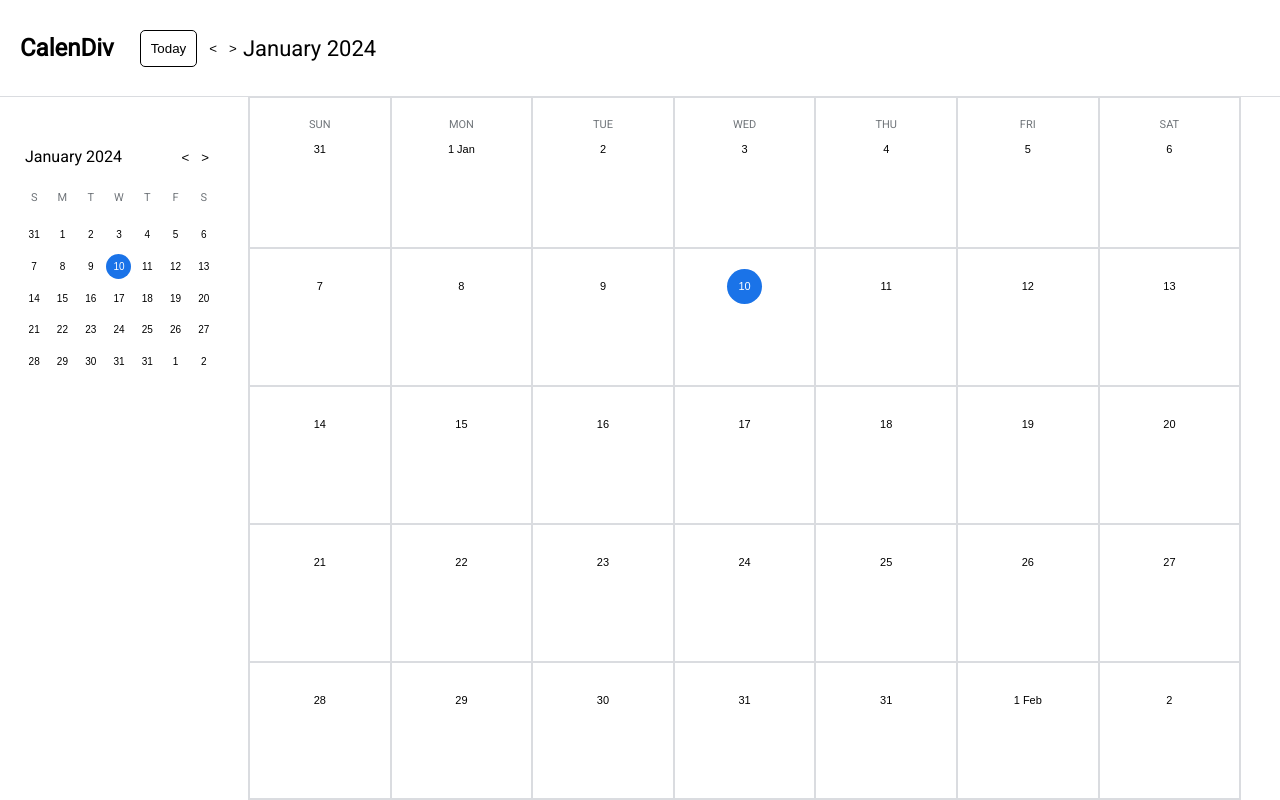
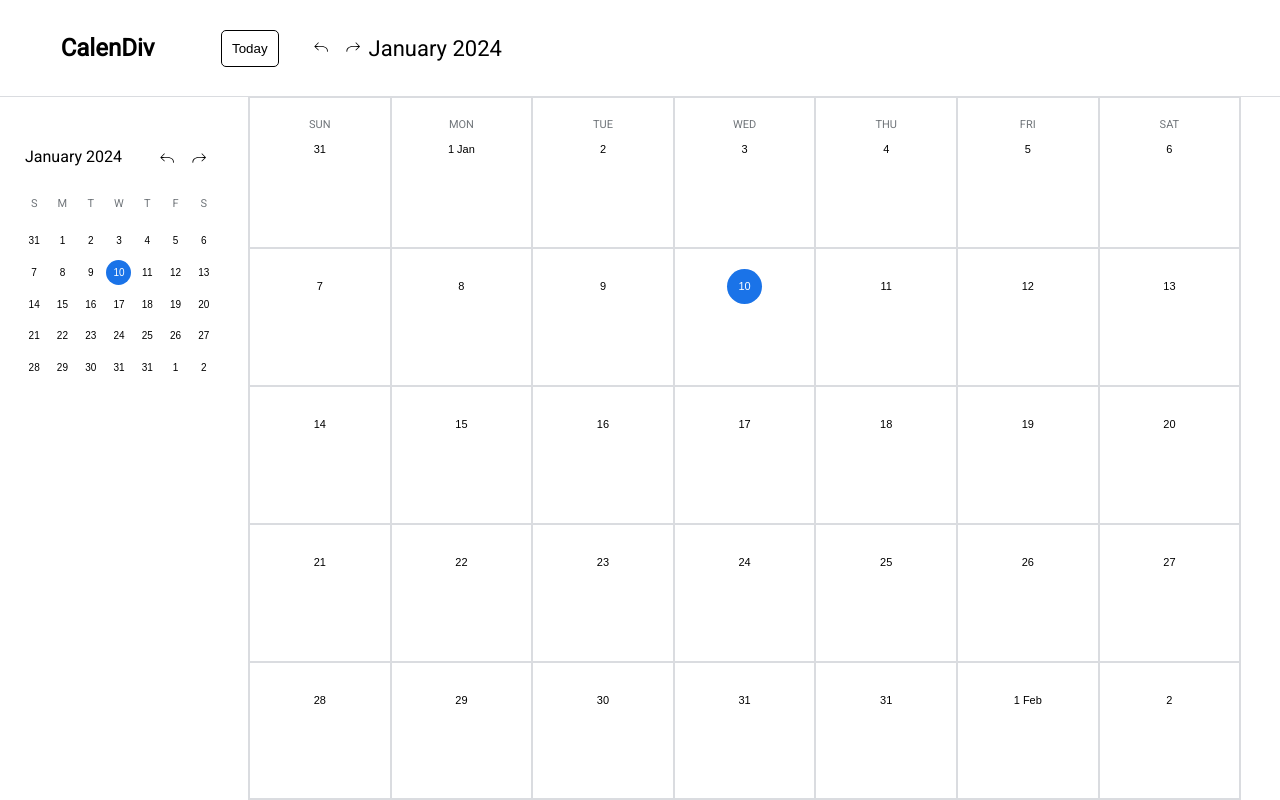
Before and after one commit to h-zahar/calendiv-react, a React (Vite) app: page / in a window 1280 px wide. Built offline with nearby package versions, Linux system fonts and the light colour scheme.

Commit message:
Inserted Icons

```diff
--- a/src/components/Calendar.tsx
+++ b/src/components/Calendar.tsx
@@ -14,6 +14,8 @@ import {
 } from "date-fns";
 import { useState } from "react";
 import EventDialog from "./EventDialog";
+import PrevIcon from "./PrevIcon";
+import NextIcon from "./NextIcon";
 
 const Calendar = ({
   viewDate,
@@ -119,7 +121,7 @@ const Calendar = ({
                     borderRadius: "5px",
                   }}
                 > */}
-              {"<"}
+              <PrevIcon />
               {/* </p> */}
             </button>
 
@@ -131,7 +133,7 @@ const Calendar = ({
                 cursor: "pointer",
               }}
             >
-              {">"}
+              <NextIcon />
             </button>
           </div>
         </div>
--- a/src/components/Header.tsx
+++ b/src/components/Header.tsx
@@ -1,4 +1,6 @@
 import { addMonths, format, subMonths } from "date-fns";
+import PrevIcon from "./PrevIcon";
+import NextIcon from "./NextIcon";
 
 const Header = ({
   viewDate,
@@ -18,8 +20,8 @@ const Header = ({
         height: "100%",
       }}
     >
-      <div>
-        <h2>CalenDiv</h2>
+      <div style={{ minWidth: 175 }}>
+        <h2 style={{ textAlign: "center" }}>CalenDiv</h2>
       </div>
       <div style={{ flex: 1, marginLeft: 20 }}>
         <div
@@ -31,6 +33,7 @@ const Header = ({
               border: "none",
               background: "transparent",
               cursor: "pointer",
+              marginRight: 20,
             }}
           >
             <p
@@ -43,7 +46,6 @@ const Header = ({
               Today
             </p>
           </button>
-
           <button
             onClick={() => setViewData(subMonths(viewDate, 1))}
             style={{
@@ -59,10 +61,9 @@ const Header = ({
                 borderRadius: "5px",
               }}
             > */}
-            {"<"}
+            <PrevIcon />
             {/* </p> */}
           </button>
-
           <button
             onClick={() => setViewData(addMonths(viewDate, 1))}
             style={{
@@ -78,11 +79,11 @@ const Header = ({
                 borderRadius: "5px",
               }}
             > */}
-            {">"}
+            <NextIcon />
             {/* </p> */}
           </button>
 
-          <div>{format(viewDate, "MMMM yyyy")}</div>
+          <div>{format(viewDate, "MMMM yyyy")} </div>
         </div>
       </div>
       <div></div>
--- /dev/null
+++ b/src/components/NextIcon.tsx
@@ -0,0 +1,37 @@
+const NextIcon = ({
+  width = 20,
+  height = 20,
+}: {
+  width?: number;
+  height?: number;
+}) => {
+  return (
+    <div>
+      <svg
+        fill="#000000"
+        version="1.1"
+        id="Layer_1"
+        xmlns="http://www.w3.org/2000/svg"
+        xmlnsXlink="http://www.w3.org/1999/xlink"
+        width={width}
+        height={height}
+        viewBox="0 0 100 100"
+        enable-background="new 0 0 100 100"
+        xmlSpace="preserve"
+      >
+        <g>
+          <path
+            d="M63.121,66.863c0.391,0.391,0.902,0.586,1.414,0.586s1.023-0.195,1.414-0.586l18.122-18.12
+       c0.375-0.375,0.586-0.884,0.586-1.414s-0.211-1.039-0.586-1.414L65.95,27.792c-0.781-0.781-2.047-0.781-2.828,0
+       s-0.781,2.047,0,2.828l14.85,14.852c-2.017-0.058-4.17-0.148-6.421-0.247c-16.326-0.718-36.647-1.608-47.423,8.704
+       c-4.66,4.46-7.022,10.645-7.022,18.381c0,1.104,0.896,2,2,2s2-0.852,2-1.956c0-6.696,1.894-11.719,5.788-15.447
+       c9.542-9.132,29.739-8.156,44.481-7.51c2.102,0.093,4.118,0.243,6.033,0.354L63.121,64.035
+       C62.34,64.816,62.34,66.082,63.121,66.863z"
+          />
+        </g>
+      </svg>
+    </div>
+  );
+};
+
+export default NextIcon;
--- /dev/null
+++ b/src/components/PrevIcon.tsx
@@ -0,0 +1,36 @@
+const PrevIcon = ({
+  width = 20,
+  height = 20,
+}: {
+  width?: number;
+  height?: number;
+}) => {
+  return (
+    <div>
+      <svg
+        fill="#000000"
+        version="1.1"
+        id="Layer_1"
+        xmlns="http://www.w3.org/2000/svg"
+        xmlnsXlink="http://www.w3.org/1999/xlink"
+        width={width}
+        height={height}
+        viewBox="0 0 100 100"
+        enable-background="new 0 0 100 100"
+        xmlSpace="preserve"
+      >
+        <g>
+          <path
+            d="M74.656,56.818c3.895,3.729,5.788,8.795,5.788,15.491c0,1.104,0.896,2,2,2s2-0.885,2-1.989
+       c0-7.736-2.362-13.91-7.022-18.369C66.646,43.639,46.325,44.551,30,45.269c-2.28,0.101-4.461,0.211-6.499,0.28L38.428,30.62
+       c0.781-0.781,0.781-2.047,0-2.828s-2.048-0.781-2.828,0L17.479,45.915c-0.375,0.375-0.586,0.884-0.586,1.414
+       s0.211,1.039,0.586,1.414l18.123,18.12c0.391,0.391,0.902,0.586,1.414,0.586s1.024-0.195,1.415-0.586
+       c0.781-0.781,0.781-2.048,0-2.828L24.142,49.75c1.915-0.11,3.932-0.261,6.033-0.354C44.919,48.748,65.114,47.688,74.656,56.818z"
+          />
+        </g>
+      </svg>
+    </div>
+  );
+};
+
+export default PrevIcon;
```
